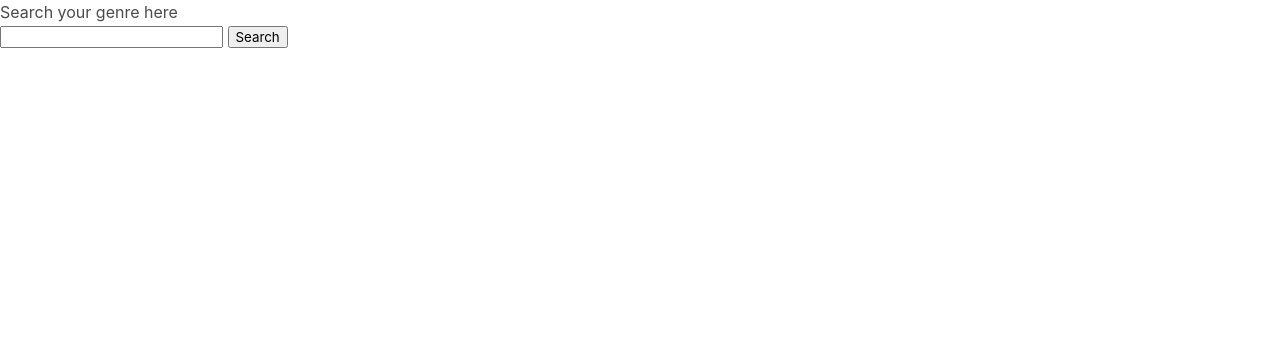
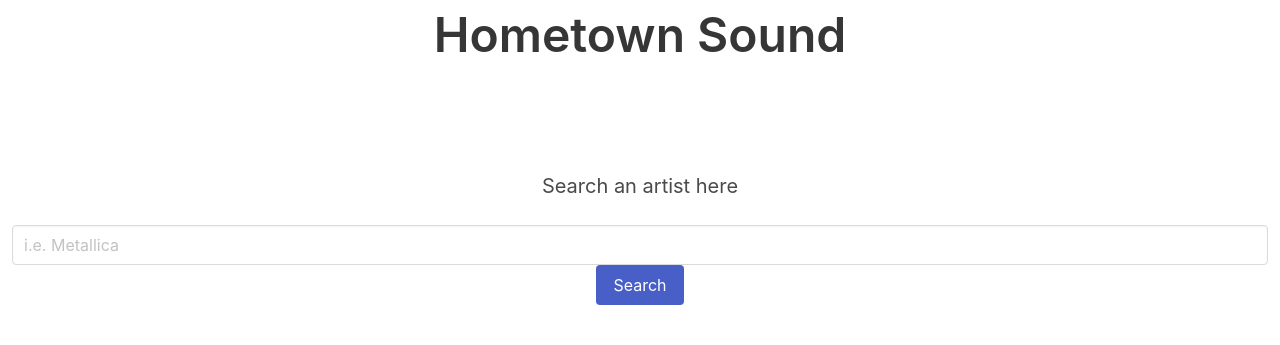
Before and after one commit to CML120/WWWW-Project-1, a plain HTML site: page index.html in a window 1280 px wide. Drawn offline with nearby package versions, Linux system fonts and the light colour scheme.

Commit message:
added to html

```diff
--- a/index.html
+++ b/index.html
@@ -11,19 +11,22 @@
   <link rel="stylesheet" href="https://cdn.jsdelivr.net/npm/bulma@0.9.4/css/bulma.min.css">
 </head>
 <body>
-
-    <header>
-        <div>
-
+    <div id="wrapper">
+        <header>
+          <h1 class="title is-size-1 has-text-centered is-family-sans-serif py-2">
+            Hometown Sound</h1>
+        </header>
+        <div class="subtitle has-text-centered has-text-white py-2">
+          <p id="info">Hometown Sound is a premier web application to find where your favorite artist is performing next.
+          </p>
         </div>
-        <!-- Search Bar -->
-    </header>
-        <h3>Search your genre here</h3>
-        <div>
-            <label for="genre"></label>
-            <input type="text">
-            <button>Search</button>
-        </div>
+        <div class="column has-text-centered my-5 is-size-5">
+          <h3 class="my-5" id="keyword-search">Search an artist here</h3>
+          <div id="searchKeyword" class="my-5">
+            <label for="keyword"></label>
+            <input type="text" id="user-input" class="ui-autocomplete-input input is-default" placeholder="i.e. Metallica"
+              autocomplete="off">
+            <button id="searchBtn" class="button is-default is-link">Search</button>
 
         <!--  event info pop up by ticketmaster & soundcloud api with card idea. hidden until search-->
     <section>
```
